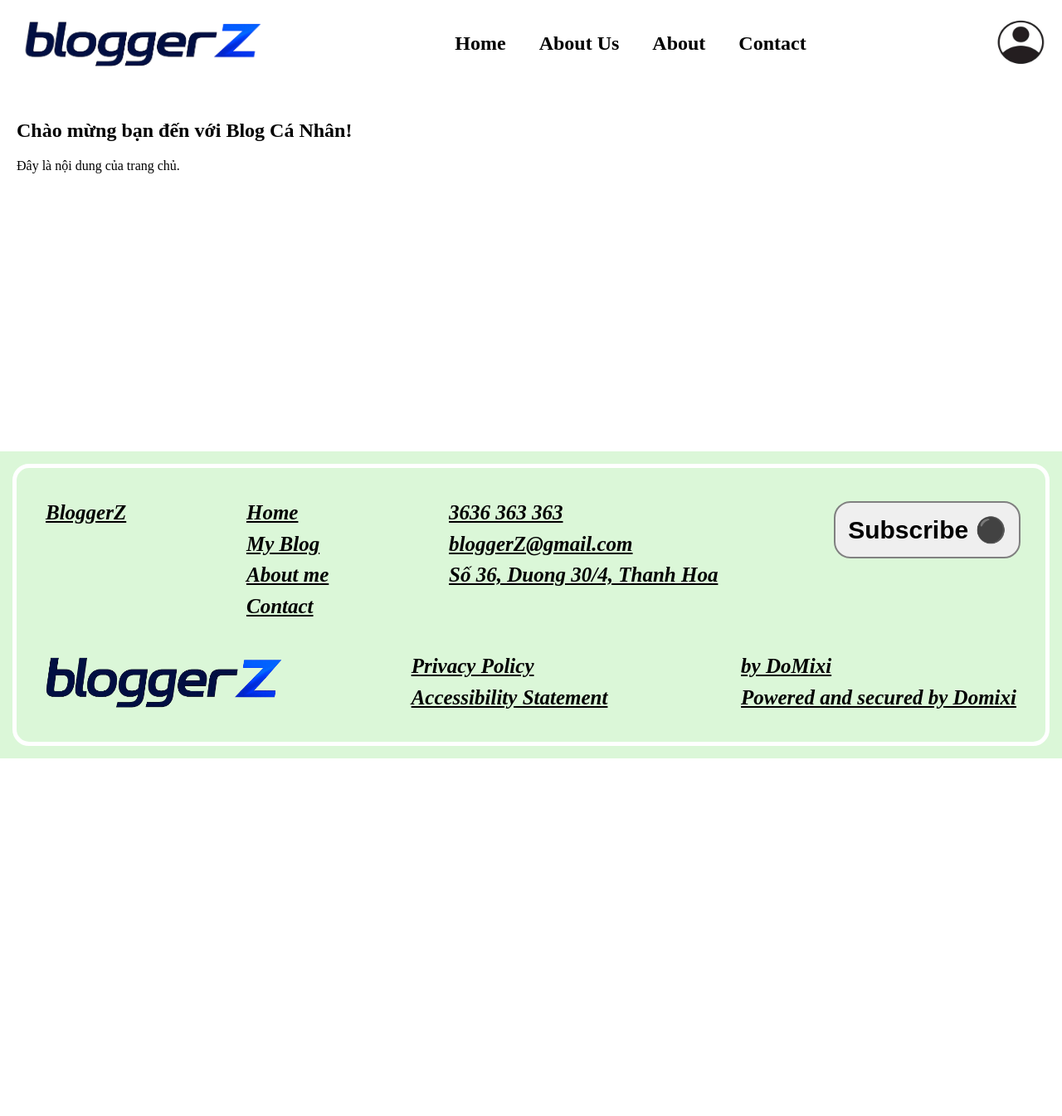
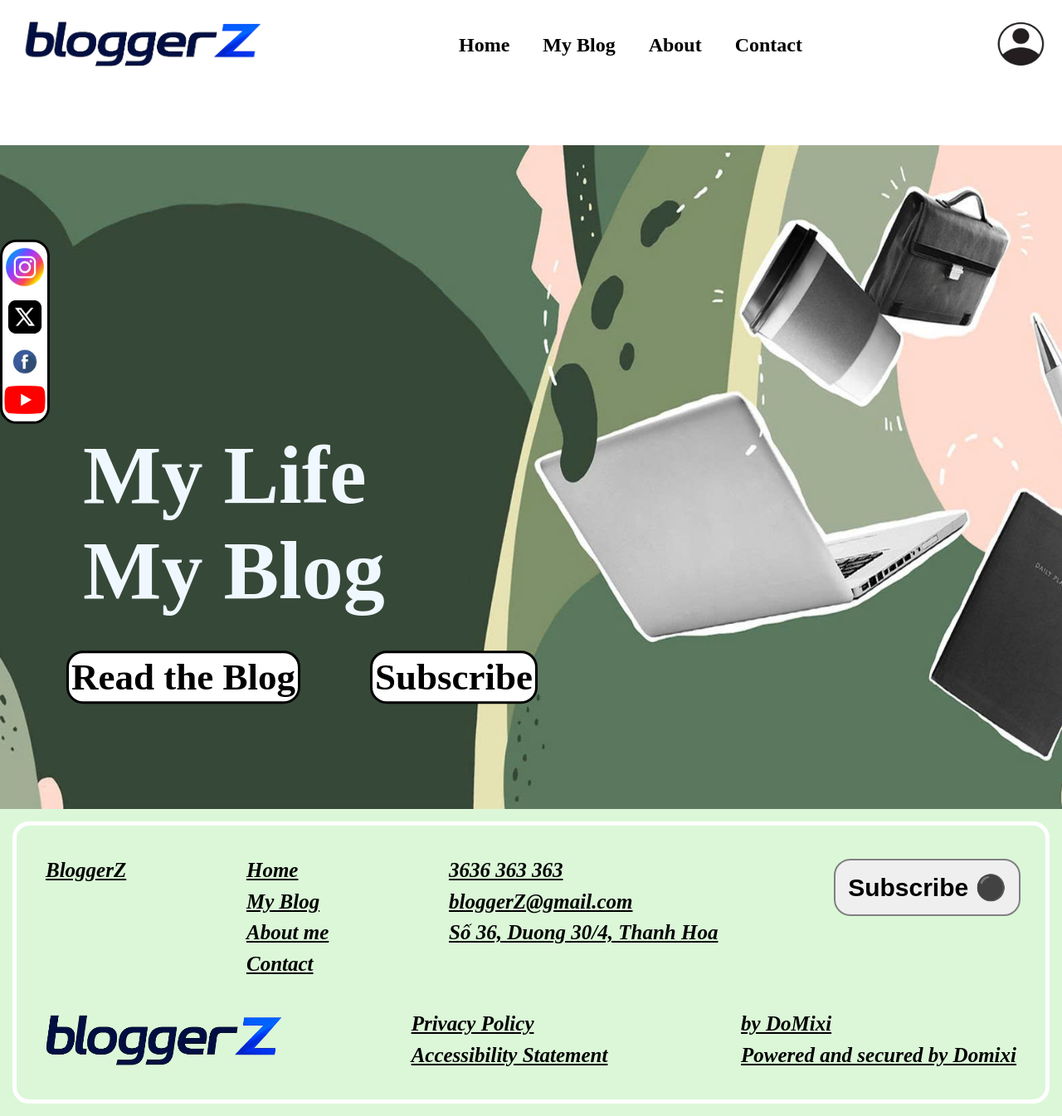
Before and after one commit to KhoiNguyen7979/PersonalBlog, a PHP site: page / in a window 1280 px wide. Shown: the whole page at 83% size. Before the commit the page ends 914 px from the top, so only its background shows below. Run offline with PHP 8.4, Linux system fonts and the light colour scheme.

Commit message:
Add LeeHuy part

```diff
--- a/index.php
+++ b/index.php
@@ -1,25 +1,41 @@
 <?php
+$page = isset($_GET['page']) ? $_GET['page'] : 'home';
+?>
+<!DOCTYPE html>
+<html lang="vi">
+<head>
+    <meta charset="UTF-8">
+    <meta name="viewport" content="width=device-width, initial-scale=1.0">
+    <title>BloggerZ - Trang Chủ</title>
+    <link rel="stylesheet" href="public/css/_index.css">
+</head>
+<body>
 
-if (file_exists('src/views/partials/_header.php')) {
-    include 'src/views/partials/_header.php';
-}
+<?php include 'src/views/partials/_header.php'; ?>
 
+<main>
+<?php if ($page === 'home'): ?>
+    <div class="main_content">
+        <div id="mylife">
+            <h1>My Life<br>My Blog</h1>
+        </div>
+        <button id="read">Read the Blog</button>
+        <button id="sub">Subscribe</button>
+    </div>
+    <div class="sidenav">
+        <a href="#"><img src="public/images/insta.jpg" alt="Instagram"></a>
+        <a href="#"><img src="public/images/x.png" alt="X"></a>
+        <a href="#"><img src="public/images/fb.jpg" alt="Facebook"></a>
+        <a href="#"><img src="public/images/yt.png" alt="YouTube"></a>
+    </div>
 
-echo '<main style="min-height: 400px; padding: 20px;">';
+<?php elseif ($page === 'blog'): ?>
+    <?php include 'src/views/myBlog.php'; ?>
 
+<?php endif; ?>
+</main>
 
-    $page = isset($_GET['page']) ? $_GET['page'] : 'home';
+<?php include 'src/views/partials/_footer.php'; ?>
 
-    if ($page == 'home') {
-        echo "<h2>Chào mừng bạn đến với Blog Cá Nhân!</h2>";
-        echo "<p>Đây là nội dung của trang chủ.</p>";
-    } elseif ($page == 'blog') {
-        echo "<h2>Danh sách bài viết</h2>";
-    }
-
-echo '</main>';
-
-if (file_exists('src/views/partials/_footer.php')) {
-    include 'src/views/partials/_footer.php';
-}
-?>
+</body>
+</html>
--- a/public/css/_header.css
+++ b/public/css/_header.css
@@ -5,10 +5,14 @@ html, body {
 }
 
 header {
+    position: sticky; /* Makes it stick to the screen */
+    top: 0;           /* Tells it to stick at the very top */
+    z-index: 9999;    /* Ensures it stays above all other scrolling content */
     padding: 10px 20px;
     margin: 0;
-    max-width: 100%;
-    box-sizing: border-box; /* Prevents padding from breaking the width */
+    width: 100%;
+    box-sizing: border-box;
+    background-color: white;
 }
 
 .nav_container {
@@ -20,9 +24,9 @@ header {
 }
 
 #logo {
-    width: 200px;
+    width: 150px;
     max-width: 100%;
-    height: auto; /* Maintains aspect ratio */
+    height: auto;
 }
 
 /* --- THE DROPDOWN FIX --- */
--- /dev/null
+++ b/public/css/_index.css
@@ -0,0 +1,75 @@
+html, body {
+    padding: 0;
+    margin: 0;
+    font-family: 'Times New Roman', Times, serif;
+}
+
+/* --- SIDENAV (social icons) --- */
+.sidenav a > img {
+    width: 50px;
+    height: auto;
+}
+
+.sidenav {
+    height: auto;
+    width: 50px;
+    position: fixed;
+    border: black 3px solid;
+    border-radius: 20px;
+    background-color: white;
+    overflow-x: hidden;
+    padding: 2px;
+    margin: 0;
+    left: 0;
+
+    /* Vertical centering */
+    top: 50%;
+    transform: translateY(-50%);
+    z-index: 100;
+}
+
+.sidenav a {
+    padding-top: 3px;
+    padding-bottom: 3px;
+    display: block;
+}
+
+/* --- MAIN CONTENT --- */
+.main_content {
+    background-image: url('../images/background-home.jpg');
+    background-size: cover;
+    background-position: center;
+    background-repeat: no-repeat;
+    width: 100%;
+    min-height: 100vh;
+    padding: 0px;
+    margin: 0px;
+}
+
+#mylife {
+    color: aliceblue;
+    transform: translateY(340px);
+    margin-left: 100px;
+    font-size: 50px;
+    margin-bottom: 0px;
+    padding: 0px;
+}
+
+#sub, #read {
+    margin-left: 80px;
+    transform: translateY(480%);
+    font-size: 45px;
+    border-radius: 20px;
+    border: 3px solid black;
+    margin-top: 5px;
+    font-family: 'Times New Roman', Times, serif;
+    font-weight: bold;
+    padding: 3px;
+    cursor: pointer;
+    background-color: white;
+    transition: background-color 0.2s, transform 0.2s;
+}
+
+#sub:hover, #read:hover {
+    background-color: #f1f1f1;
+}
--- /dev/null
+++ b/src/views/myBlog.php
@@ -0,0 +1 @@
+<?php
--- a/src/views/partials/_header.php
+++ b/src/views/partials/_header.php
@@ -6,7 +6,7 @@
         </div>
         <div class="nav">
             <div class="nav_a"><a href="#">Home</a></div>
-            <div class="nav_a"><a href="#">About Us</a></div>
+            <div class="nav_a"><a href="#">My Blog</a></div>
             <div class="nav_a"><a href="#">About</a></div>
             <div class="nav_a"><a href="#" id="contact-nav-btn">Contact</a></div>
         </div>
```
Also changed, not shown: public/images/background-home.jpg (added), public/images/fb.jpg (added), public/images/insta.jpg (added), public/images/x.png (added), public/images/yt.png (added).
